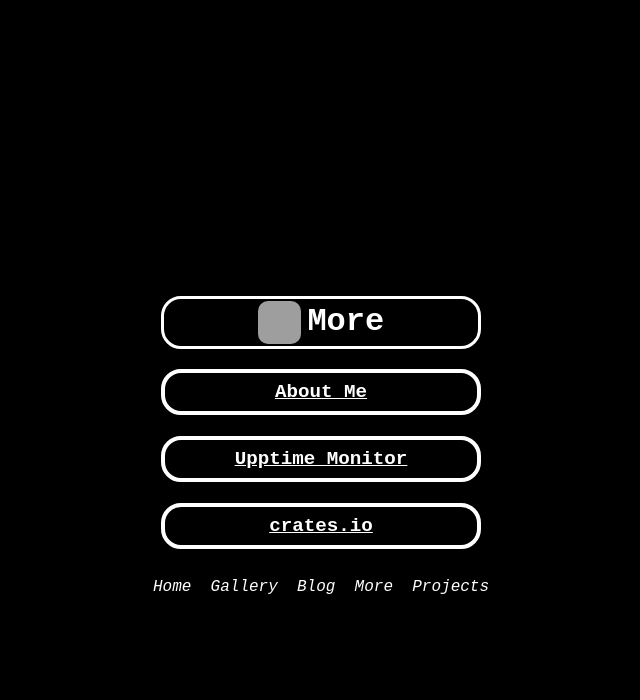
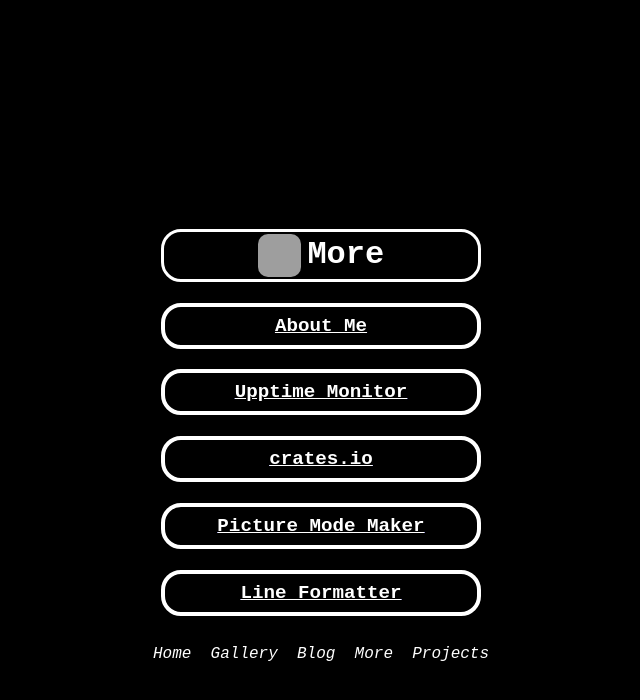
Before and after one commit to ShadowDara/Shadowdara.github.io, a Jekyll site: the page built from sites/more.html, in a window 1280 px wide. Shown: the top 700 px of the page, without its empty margins (319-959 px from the left). Built offline with Jekyll 4.4.1, drawn with Linux system fonts in a browser that asks for light colours; grey boxes are pictures that could not be loaded.

Commit message:
Better Layout

```diff
--- a/sites/links/more.html
+++ b/sites/more.html
@@ -32,4 +32,22 @@ permalink: /more
       </div>
     </a>
   </div>
+
+  <!-- Picture Mode Maker -->
+  <div class="inner-box">
+    <a href="/html/picture-mode-maker/index.html" target="_blank">
+      <div class="settings-box">
+        <p>Picture Mode Maker</p>
+      </div>
+    </a>
+  </div>
+
+  <!-- Line Formatter -->
+  <div class="inner-box">
+    <a href="/html/line_formatter/index.html" target="_blank">
+      <div class="settings-box">
+        <p>Line Formatter</p>
+      </div>
+    </a>
+  </div>
 </div>
```
Also changed, not shown: sites/about.html (renamed from sites/redirection/about.html), sites/blog.html (renamed from sites/content/blog.html), sites/blog/2025/09/04/minecraft-tools.html (renamed from sites/redirection/mctools-blog.html), sites/dc.html (renamed from sites/redirection/dc.html), sites/decrypted.html (renamed from sites/redirection/decrypted.html), sites/discord.html (renamed from sites/redirection/discord.html), sites/gallery.html (renamed from sites/links/gallery.html), sites/generators.html (renamed from sites/redirection/generators.html), sites/graphicscardinstaller-2.html (renamed from sites/redirection/graphicscardinstaller-2.html), sites/mc.html (renamed from sites/redirection/mc.html), sites/mctools.html (renamed from sites/redirection/mctools.html), sites/projects.html (renamed from sites/redirection/projects.html), sites/sites.html (renamed from sites/links/sites.html).
